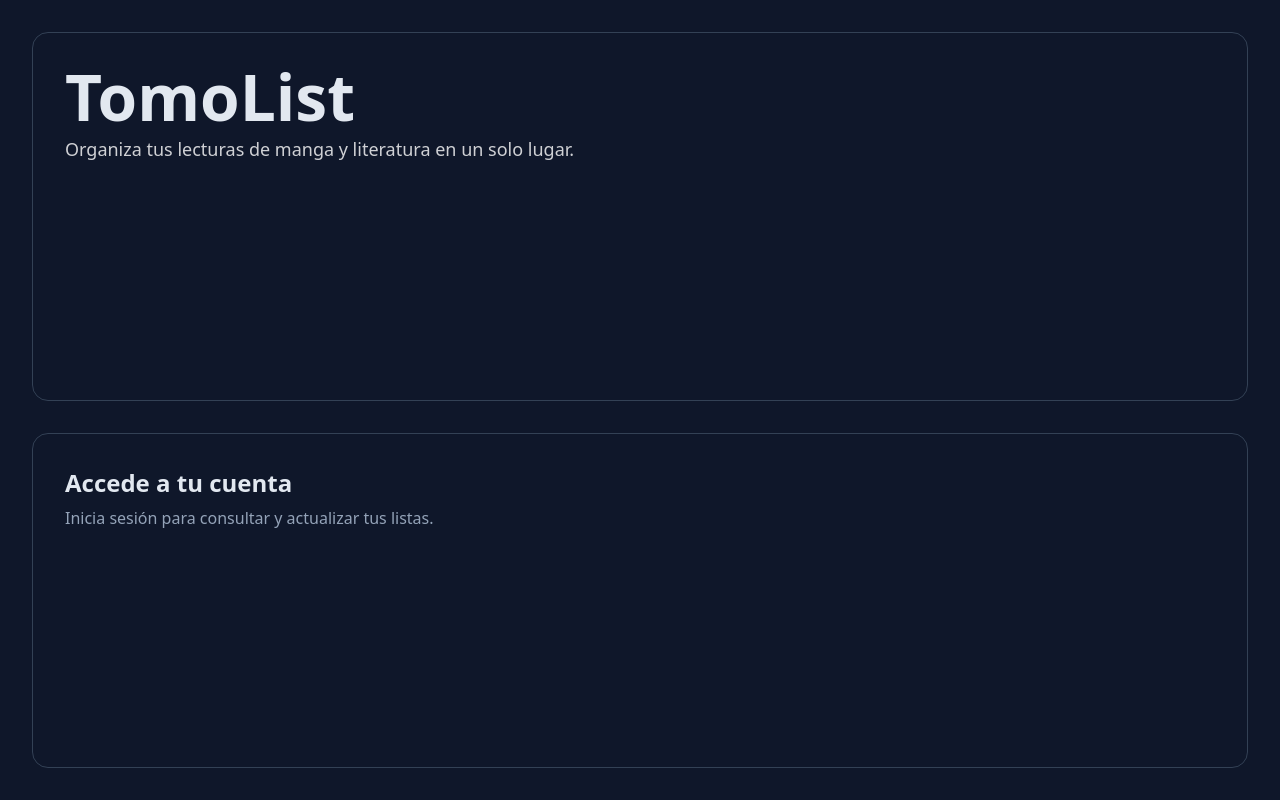
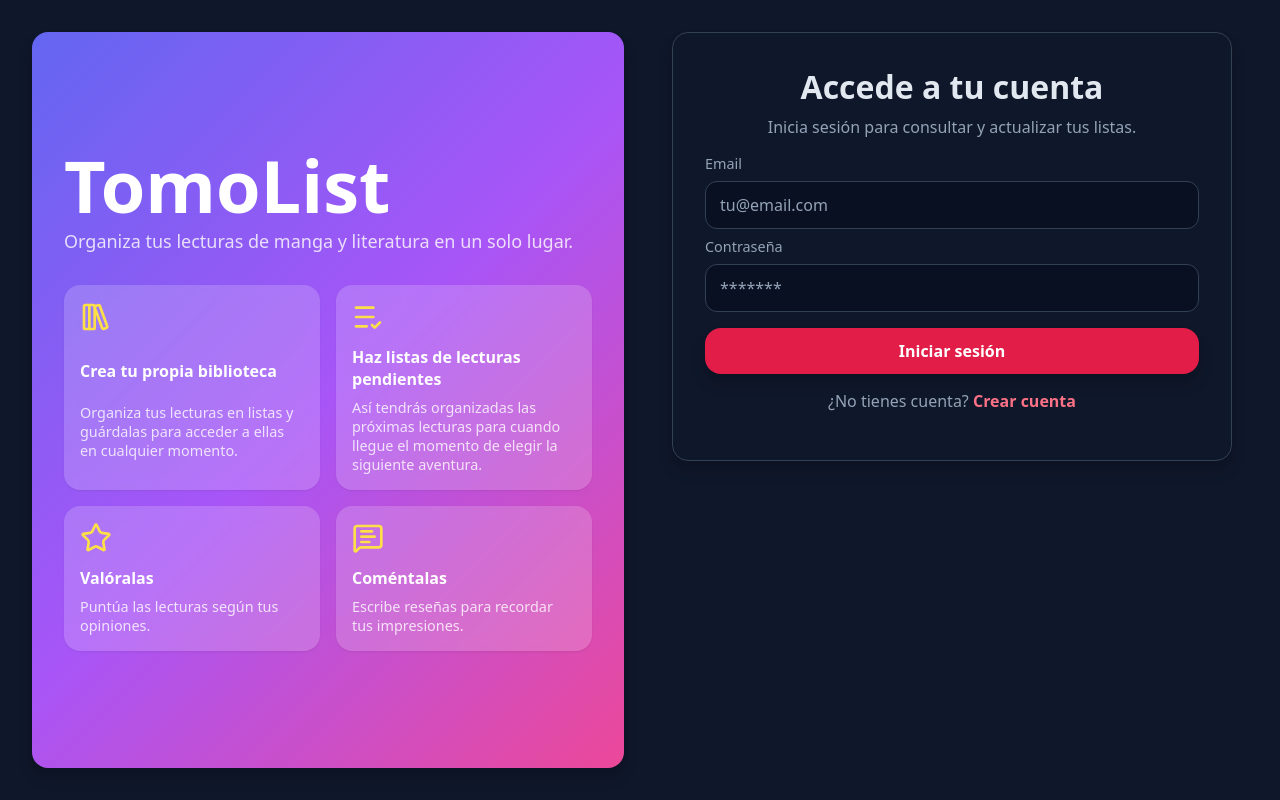
Before and after one commit to MateosEsther/TomoList, a React (Vite) app in the folder frontend/: page / in a window 1280 px wide. Built offline with nearby package versions, Linux system fonts and the light colour scheme.

Commit message:
feat: hacer el diseño estático de la HomePage

```diff
--- a/frontend/package.json
+++ b/frontend/package.json
@@ -10,6 +10,7 @@
     "preview": "vite preview"
   },
   "dependencies": {
+    "lucide-react": "^1.14.0",
     "react": "^19.2.5",
     "react-dom": "^19.2.5"
   },
--- a/frontend/src/pages/HomePage/HomePage.module.scss
+++ b/frontend/src/pages/HomePage/HomePage.module.scss
@@ -1,40 +1,190 @@
 /* Contenedor principal de la pantalla inicial.*/
 .homePage {
-        min-height: 100vh; /*Para coupar toda la altura visible.*/
-        display: grid;/*organizar las secciones flexibles.*/
+    min-height: 100vh; /*Para ocupar toda la altura visible.*/
+    display: grid;/*organizar las secciones de forma flexible.*/
     gap: var(--spacing-lg);
 }
 
-    /*Estilo compartido para los dos bloques principales.*/
-    .heroSection,
-    .authSection {
-        border: 1px solid var(--border);
+/*Sección informativa.*/
+.heroSection {
     border-radius: var(--radius-lg);
-        background: var(--surface-dark);
+    background: linear-gradient(
+        135deg,
+        var(--gradient-left-1) 0%,
+        var(--gradient-left-2) 50%,
+        var(--gradient-left-3) 100%
+    );
     padding: var(--spacing-lg);
+    color: var(--text-light);
+    box-shadow: var(--shadow-md);
 }
 
-    /*Bloque informativo.Identidad visual principal.*/
-    .heroSection {
+/*Contenedor interno sección izquierda. Limita ancho, evita que estire demás.*/
+.heroContent {
+    max-width: 720px;
+    margin: 0 auto;
+
     h1 {
-            font-size: clamp(2.5rem, 8vw, 4rem);
+        margin-bottom: var(--spacing-sm);
+        font-size: clamp(2.75rem, 10vw, 4.5rem);
         line-height: 1;
-            margin-bottom: var(--spacing-sm);
+        font-weight: 800;
+    }
+}
+
+/*Texto descriptivo del h1.*/
+.heroDescription{
+    margin-bottom: var(--spacing-lg);
+    color: var(--text-light-soft);
+    font-size: 1.125rem;
+}
+
+/*Contenedor tarjetas informativas.*/
+.featureGrid {
+    display: grid;
+    gap: var(--spacing-md);
+}
+
+/*Tarjeta informativa.*/
+.featureCard {
+    display: grid;
+    gap: var(--spacing-sm);
+    min-height: 140px;
+    padding: var(--spacing-md);
+    border-radius: var(--radius-lg);
+    background: var(--surface-glass);
+    box-shadow: var(--shadow-sm);
+    backdrop-filter: blur(6px);
+
+    h2 {
+        font-size: 1rem;
+        font-weight: 800;
     }
 
     p {
         color: var(--text-light-soft);
-            font-size: 1.125rem;
+        font-size: 0.9rem;
     }
 }
 
-    /*Bloque de acceso (login/registro/recuperación password).*/
-    .authSection {
+/*Iconos decorativos*/
+.featureIcon {
+    color: var(--accent-yellow);
+
+    svg {
+        width: 2rem;
+        height: 2rem;
+        stroke-width: 2;
+    }
+}
+
+/*Sección de acceso (login/registro/recuperación password).*/
+.authCard {
+    width: 100%;
+    max-width: 560px;
+    margin: 0 auto;
+    padding: var(--spacing-lg);
+    border: 1px solid var(--border);
+    border-radius: var(--radius-lg);
+    background: var(--surface-dark);
+    box-shadow: var(--shadow-md);
+
     h2 {
         margin-bottom: var(--spacing-sm);
+        text-align: center;
+        font-size: clamp(1.75rem, 6vw, 2rem);
+        font-weight: 800;
     }
 
-        p {
+    > p {
+        margin-bottom: var(--spacing-md);
+        text-align: center;
         color: var(--text-dim);
     }
 }
+
+/*Form de acceso.*/
+.authForm {
+    display: grid;
+    gap: var(--spacing-sm);
+
+    label {
+        color: var(--text-dim);
+        font-size: 0.9rem;
+    }
+
+    input {
+        width: 100%;
+        padding: 0.75rem 0.875rem;
+        border: 1px solid var(--border);
+        border-radius: var(--radius);
+        background: rgba(2, 6, 23, 0.4);
+        color: var(--text-main);
+        outline: none;
+
+        &::placeholder {
+            color: var(--text-dim);
+        }
+
+        &:focus {
+            border-color: var(--primary-600);
+            box-shadow: 0 0 0 2px rgba(225, 29, 72, 0.35);
+        }
+    }
+
+    button {
+    margin-top: var(--spacing-sm);
+    padding: 0.75rem 1rem;
+    border: 0;
+    border-radius: var(--radius-lg);
+    background: var(--primary-600);
+    color: var(--text-light);
+    font-weight: 800;
+    cursor: pointer;
+    box-shadow: var(--shadow-md);
+    transition:
+        background 0.15s ease,
+        transform 0.06s ease;
+
+        &:hover {
+            background: var(--primary-700);
+        }
+
+        &:active {
+            transform: translateY(1px);
+        }
+    }
+}
+
+    /*Texto inferior para crear cuenta.*/
+.authLinkText {
+margin-top: var(--spacing-md);
+margin-bottom: 0;
+
+    span {
+        color: #fb7185;
+        font-weight: 700;
+    }
+}
+
+/*Adaptación a escritorio. A partir de 900px usa dos columnas.*/
+@media (min-width: 900px) {
+    .homePage {
+        grid-template-columns: 1fr 1fr;
+        align-items: center;
+    }
+
+    .heroSection,
+    .authPanel {
+        min-height: calc(100vh - (var(--spacing-lg) * 2));
+    }
+
+    .heroSection {
+        display: grid;
+        align-items: center;
+    }
+
+    .featureGrid {
+        grid-template-columns: repeat(2, minmax(0, 1fr));
+    }
+}
--- a/frontend/src/pages/HomePage/HomePage.tsx
+++ b/frontend/src/pages/HomePage/HomePage.tsx
@@ -1,26 +1,93 @@
 // Importa los estilos como CSSModule, evita que las clases sean globales y afecten a otras partes de la app.
 import styles from './HomePage.module.scss'
+import {
+    LibraryBig,
+    ListCheck,
+    Star,
+    MessageSquareText,
+} from 'lucide-react'
 
 // Pantalla inicial de TomoList.
 function HomePage() {
+    // Estructura principal.
     return (
         <main className={styles.homePage}>
         {/* Sección izquierda/informativa.*/}
         <section className={styles.heroSection}>
-            <h1>TomoList</h1>
+            <div className={styles.heroContent}>
+                <h1>TomoList</h1>
 
-            <p>
-            Organiza tus lecturas de manga y literatura en un solo lugar.
-            </p>
+                <p className={styles.heroDescription}>
+                    Organiza tus lecturas de manga y literatura en un solo lugar.
+                </p>
+
+                {/* Tarjetas informativas.*/}
+                <div className={styles.featureGrid}>
+                    <article className={styles.featureCard}>
+                        <span className={styles.featureIcon} aria-hidden="true">
+                            <LibraryBig />
+                        </span>
+                        <h2>Crea tu propia biblioteca</h2>
+                        <p>Organiza tus lecturas en listas y guárdalas para acceder a ellas en cualquier momento.</p>
+                    </article>
+
+                    <article className={styles.featureCard}>
+                        <span className={styles.featureIcon} aria-hidden="true">
+                            <ListCheck />
+                        </span>
+                        <h2>Haz listas de lecturas pendientes</h2>
+                        <p>Así tendrás organizadas las próximas lecturas para cuando llegue el momento de elegir la siguiente aventura.</p>
+                    </article>
+
+                    <article className={styles.featureCard}>
+                        <span className={styles.featureIcon} aria-hidden="true">
+                            <Star />
+                        </span>
+                        <h2>Valóralas</h2>
+                        <p>Puntúa las lecturas según tus opiniones.</p>
+                    </article>
+
+                    <article className={styles.featureCard}>
+                        <span className={styles.featureIcon} aria-hidden="true">
+                            <MessageSquareText />
+                        </span>
+                        <h2>Coméntalas</h2>
+                        <p>Escribe reseñas para recordar tus impresiones.</p>
+                    </article>
+                </div>
+
+            </div>
         </section>
 
         {/*Sección derecha/acceso.*/}
-        <section className={styles.authSection}>
-            <h2>Accede a tu cuenta</h2>
+        <section className={styles.authPanel}>
+            <div className={styles.authCard}>
+                <h2>Accede a tu cuenta</h2>
+                <p>Inicia sesión para consultar y actualizar tus listas.</p>
 
-            <p>
-            Inicia sesión para consultar y actualizar tus listas.
-            </p>
+                {/*Form*/}
+                <form className={styles.authForm}>
+                    <label htmlFor="email">Email</label>
+                    <input
+                        id="email"
+                        type="email"
+                        placeholder="tu@email.com"
+                        />
+
+                    <label htmlFor="password">Contraseña</label>
+                    <input
+                        id="password"
+                        type="password"
+                        placeholder="*******"
+                    />
+
+                    <button type="button">Iniciar sesión</button>
+                </form>
+
+                <p className={styles.authLinkText}>
+                    ¿No tienes cuenta? <span>Crear cuenta</span>
+                </p>
+            </div>
         </section>
         </main>
     )
```
Also changed, not shown: 1 other file (tests, documents, lock files or other folders). Lines whose indentation alone changed are shown as unchanged.
